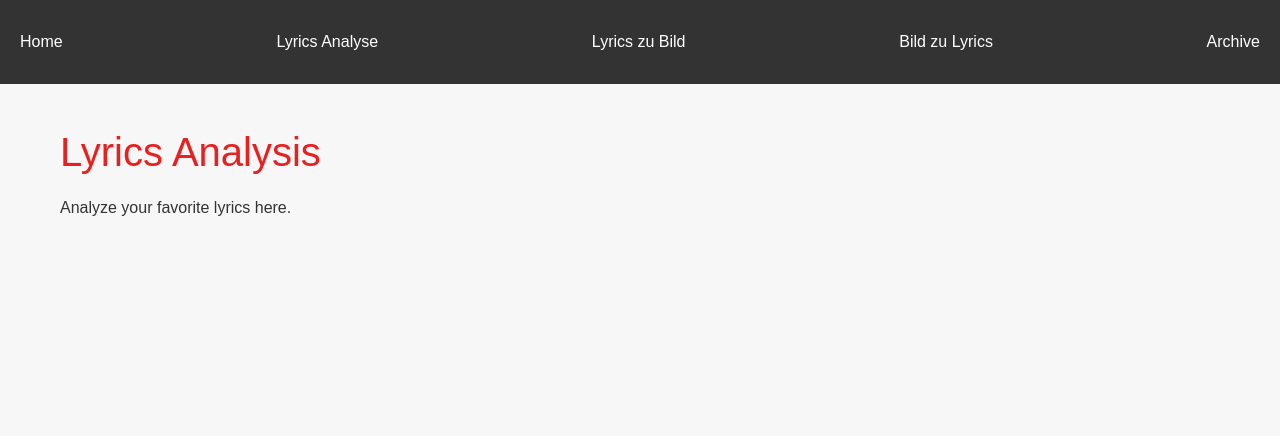
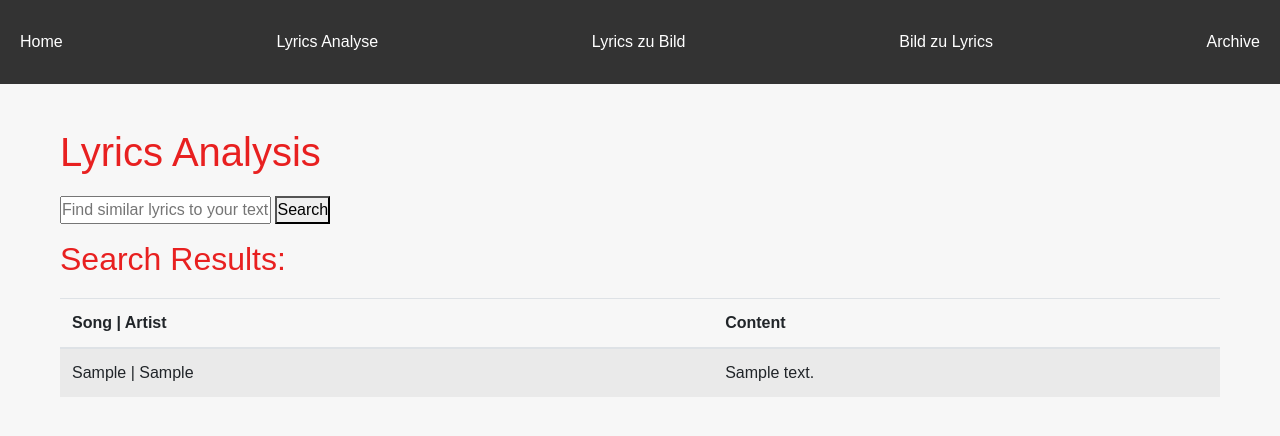
Before and after one commit to adse18/audiosity-project, a Django app: template audiosity_app/templates/lyrics_analysis.html in a window 1280 px wide. Shown: the top 436 px of the page. Run offline with Django 5.2, Linux system fonts and the light colour scheme; the template is opened without the code that fills it: most values are stand-ins (such as "Sample title", 1, 10 or a date in 2020); some libraries are stand-ins or nearby versions.

Commit message:
implemented vector search against sample songs

```diff
--- a/audiosity_app/templates/lyrics_analysis.html
+++ b/audiosity_app/templates/lyrics_analysis.html
@@ -5,5 +5,33 @@
 
 {% block content %}
 <h1>Lyrics Analysis</h1>
-<p>Analyze your favorite lyrics here.</p>
+<form method="GET" action="{% url 'lyrics_analysis' %}">
+    <input type="text" name="query" placeholder="Find similar lyrics to your text..." value="{{ request.GET.query }}" required>
+    <button type="submit">Search</button>
+</form>
+<p></p>
+<div>
+    {% if results %}
+        <h2>Search Results:</h2>
+        <table class="table table-striped">
+            <thead>
+                <tr>
+                    <th>Song | Artist</th>
+                    <th>Content</th>
+                </tr>
+            </thead>
+            <tbody>
+                {% for result in results %}
+                    <tr>
+                        <td>{{ result.source.0 }} | {{ result.source.1 }}</td>
+                        <td>{{ result.content }}</td>
+                    </tr>
+                {% endfor %}
+            </tbody>
+        </table>
+    {% else %}
+        <p>No results found.</p>
+    {% endif %}
+</div>
+
 {% endblock %}
```
Also changed, not shown: audiosity_app/views.py (+36 -0 lines), 3 other files.
